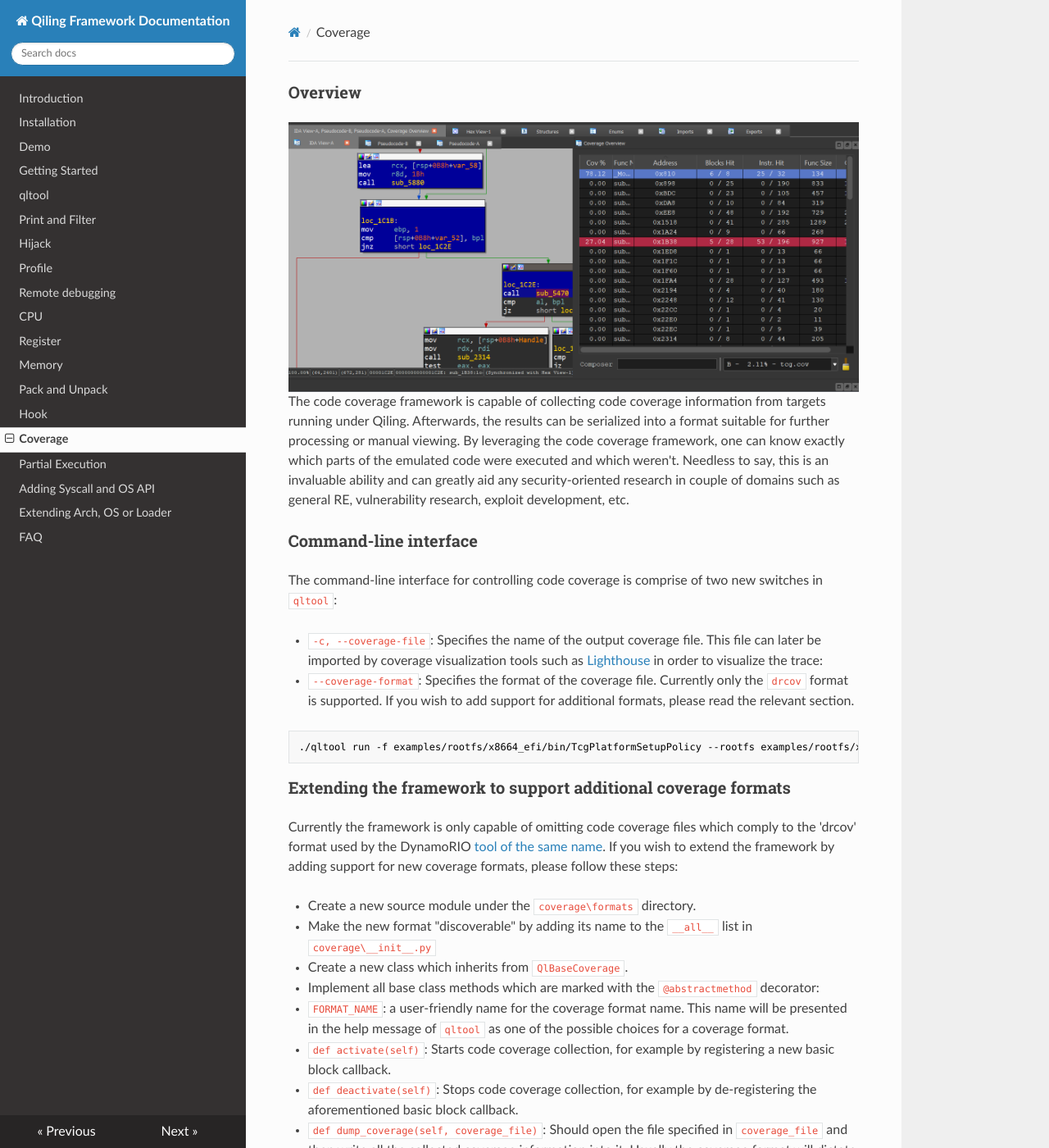
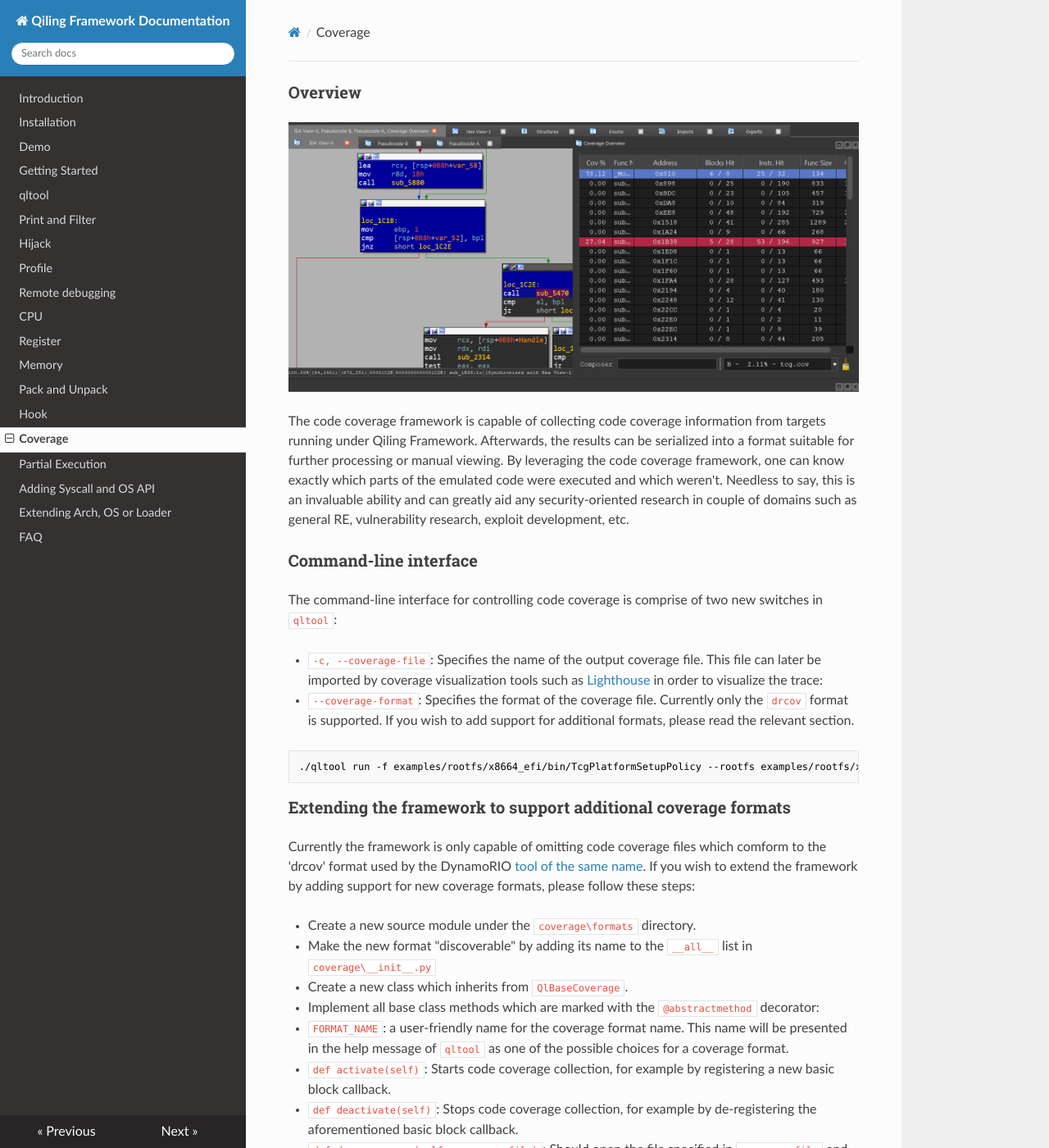
Before and after one commit to qilingframework/rtfd.io, an MkDocs documentation site: the page built from docs/coverage.md, in a window 1280 px wide and 1400 px high. Shown: the whole window at 82% size. Built offline with MkDocs 1.6.1, drawn with Linux system fonts in a browser that asks for light colours; nearby versions of some CDN libraries.

Commit message:
Update coverage.md

```diff
--- a/docs/coverage.md
+++ b/docs/coverage.md
@@ -5,7 +5,8 @@ title: Code Coverage
 ### Overview
 
 ![Code Coverage](img/drcov.png)
-The code coverage framework is capable of collecting code coverage information from targets running under Qiling. Afterwards, the results can be serialized into a format suitable for further processing or manual viewing.
+
+The code coverage framework is capable of collecting code coverage information from targets running under Qiling Framework. Afterwards, the results can be serialized into a format suitable for further processing or manual viewing.
 By leveraging the code coverage framework, one can know exactly which parts of the emulated code were executed and which weren't. Needless to say, this is an invaluable ability and can greatly aid any security-oriented research in couple of domains such as general RE, vulnerability research, exploit development, etc.
 
 ### Command-line interface
@@ -21,7 +22,7 @@ The command-line interface for controlling code coverage is comprise of two new
 
 ### Extending the framework to support additional coverage formats
 
-Currently the framework is only capable of omitting code coverage files which comply to the 'drcov' format used by the DynamoRIO [tool of the same name](https://dynamorio.org/dynamorio_docs/page_drcov.html).
+Currently the framework is only capable of omitting code coverage files which comform to the 'drcov' format used by the DynamoRIO [tool of the same name](https://dynamorio.org/dynamorio_docs/page_drcov.html).
 If you wish to extend the framework by adding support for new coverage formats, please follow these steps:
 
 - Create a new source module under the `coverage\formats` directory.
```
